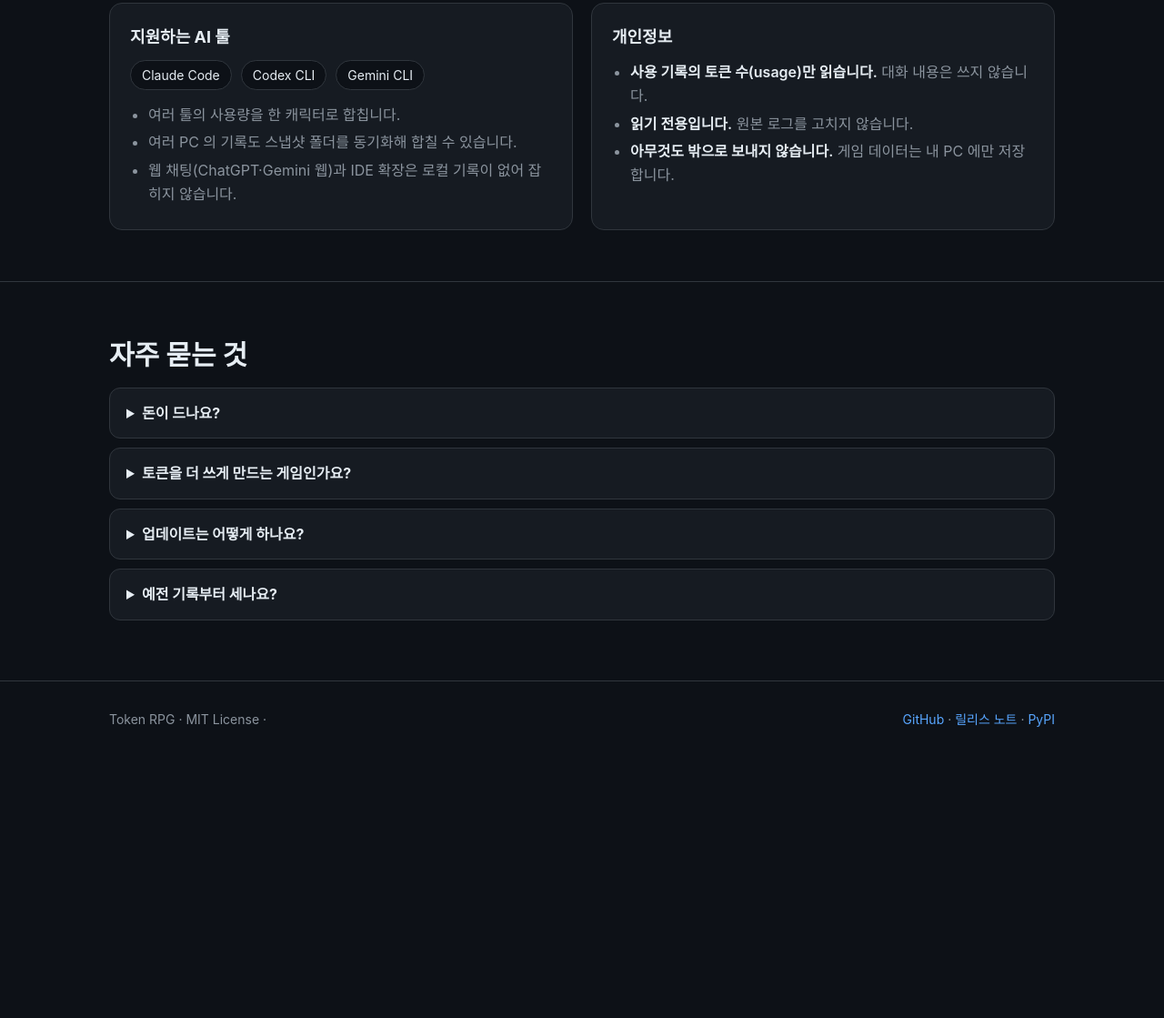
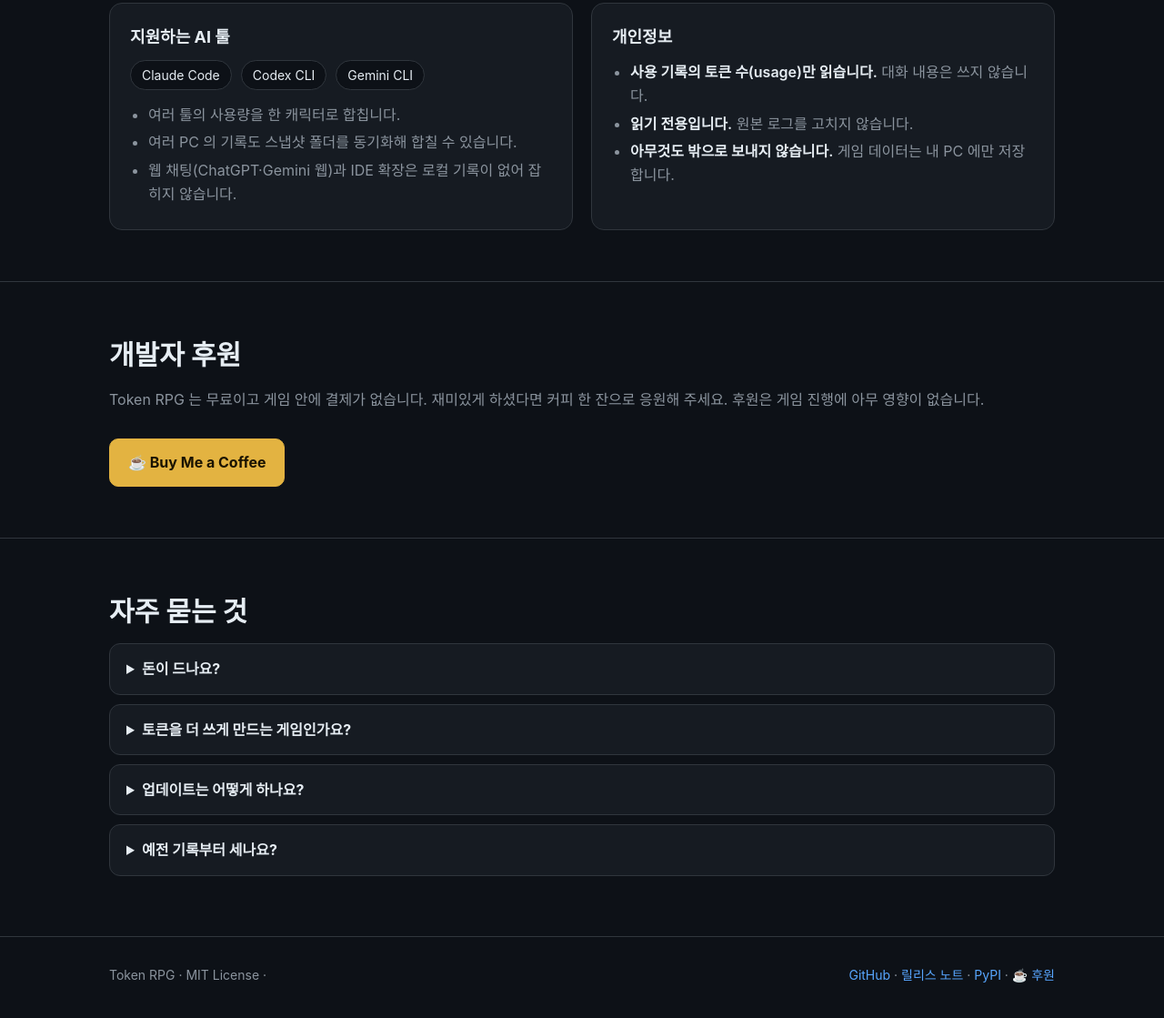
Before and after one commit to YCYEOM/token-rpg, a plain HTML site: page site/index.html in a window 1280 px wide. Shown: the part 3090-4209 px from the top of the page at 91% size. Before the commit the page ends 3942 px from the top, so only its background shows below. Drawn offline with Linux system fonts and the light colour scheme; no server answers.

Commit message:
Add Buy Me a Coffee sponsorship
Co-Authored-By: Claude Opus 5.5 <noreply@anthropic.com>

```diff
--- a/site/index.html
+++ b/site/index.html
@@ -181,9 +181,16 @@ footer .wrap{display:flex;gap:16px;flex-wrap:wrap;justify-content:space-between}
   </div>
 </div></section>
 
+<section id="support"><div class="wrap">
+  <h2>개발자 후원</h2>
+  <p class="sub">Token RPG 는 무료이고 게임 안에 결제가 없습니다. 재미있게 하셨다면 커피 한 잔으로 응원해 주세요.
+    후원은 게임 진행에 아무 영향이 없습니다.</p>
+  <a class="btn main" href="https://buymeacoffee.com/yyc4990" target="_blank" rel="noopener">☕ Buy Me a Coffee</a>
+</div></section>
+
 <section><div class="wrap">
   <h2>자주 묻는 것</h2>
-  <details class="q"><summary>돈이 드나요?</summary><p>무료입니다. MIT 라이선스 오픈소스이고, 게임 안에 결제가 없습니다.</p></details>
+  <details class="q"><summary>돈이 드나요?</summary><p>무료입니다. MIT 라이선스 오픈소스이고, 게임 안에 결제가 없습니다. 원하시면 <a href="#support">개발자를 후원</a>할 수 있지만, 후원해도 게임 안에서 달라지는 것은 없습니다.</p></details>
   <details class="q"><summary>토큰을 더 쓰게 만드는 게임인가요?</summary><p>아닙니다. 평소대로 코딩한 기록을 읽을 뿐입니다. 환생 기운에 상한이 있어서 토큰을 몰아 써도 빨라지는 데 한계가 있습니다.</p></details>
   <details class="q"><summary>업데이트는 어떻게 하나요?</summary><p>게임 화면의 업데이트 버튼을 누르면 됩니다. 메뉴 막대 앱은 새 DMG 를 받아 앱을 직접 갈아끼웁니다. 터미널에서는 <code>token-rpg update</code> 입니다.</p></details>
   <details class="q"><summary>예전 기록부터 세나요?</summary><p>기본은 설치한 시점부터 셉니다. <code>token-rpg since</code> 로 언제부터 셀지 바꿀 수 있습니다.</p></details>
@@ -191,7 +198,7 @@ footer .wrap{display:flex;gap:16px;flex-wrap:wrap;justify-content:space-between}
 
 <footer><div class="wrap">
   <span>Token RPG · MIT License · <span id="ver2"></span></span>
-  <span><a href="https://github.com/YCYEOM/token-rpg">GitHub</a> · <a href="https://github.com/YCYEOM/token-rpg/releases">릴리스 노트</a> · <a href="https://pypi.org/project/token-rpg/">PyPI</a></span>
+  <span><a href="https://github.com/YCYEOM/token-rpg">GitHub</a> · <a href="https://github.com/YCYEOM/token-rpg/releases">릴리스 노트</a> · <a href="https://pypi.org/project/token-rpg/">PyPI</a> · <a href="https://buymeacoffee.com/yyc4990">☕ 후원</a></span>
 </div></footer>
 
 <script>
```
Also changed, not shown: 2 other files.
